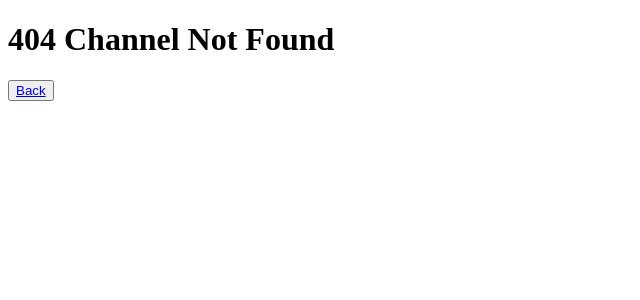
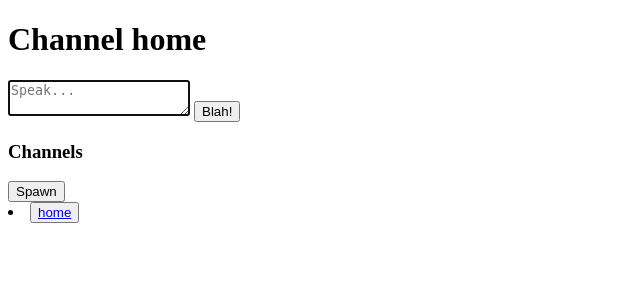
Before and after one commit to Matt-Farncomb/blah-blah-chat-app, a Flask app: page /channels/home in a window 1280 px wide. Shown: the top 300 px of the page, without its empty margins (0-640 px from the left). Run offline with Flask 2, Linux system fonts and the light colour scheme; the visitor is signed in with stand-in values (Sample User, id 1); some libraries are stand-ins or nearby versions.

Commit message:
added sql db functionality, auto increment bug in msgs table present

```diff
--- a/application.py
+++ b/application.py
@@ -4,7 +4,16 @@ from flask import Flask, render_template, request, session, redirect, url_for, j
 from flask_session import Session
 from flask_socketio import SocketIO, emit
 
+from sqlalchemy import create_engine
+from sqlalchemy.orm import scoped_session, sessionmaker
+from sqlalchemy import exc
+
 app = Flask(__name__)
+
+# Check for environment variable
+if not os.getenv("DATABASE_URL"):
+    raise RuntimeError("DATABASE_URL is not set")
+
 app.config["SECRET_KEY"] = os.getenv("SECRET_KEY")
 socketio = SocketIO(app)
 
@@ -13,8 +22,14 @@ app.config["SESSION_PERMANENT"] = False
 app.config["SESSION_TYPE"] = "filesystem"
 Session(app)
 
+engine = create_engine(os.getenv("DATABASE_URL"))
+db = scoped_session(sessionmaker(bind=engine))
+
+
+svr_reset = True
+
 #a dict to store key, value pairs of {channel string: messages list}
-channels = {}
+channels = {"home": {"chan_id":0,"msg_count":0, "msg_list":[]} }
 
 
 '''
@@ -25,11 +40,38 @@ they last visited. The redirect is stopped when user has either
 not visited previously or are hitting the 'back' button on the'channels'
  page as the 'chan-name' key will no longer be in sesson.
 '''
+# @app.route("/")
+# def index():
+# 	if "chan_name" not in session:
+# 		return render_template("index.html", channels=channels)
+# 	return redirect(url_for('channel_selection', chan=session["chan_name"]))
+
 @app.route("/")
-def index():
-	if "chan_name" not in session:
-		return render_template("index.html", channels=channels)
-	return redirect(url_for('channel_selection', chan=session["chan_name"]))
+def welcome():
+	# session.clear()
+	first_visit = True
+	global svr_reset
+	svr_reset = False
+
+	if "name" in session:
+		message = f"Welcome back, {session['name']}"
+		first_visit = False
+		if "chan_name" in session:
+			last_visited = session["chan_name"]
+		else:
+			last_visited = "home"
+	else:
+		message = f"Welcome to Blah-Blah! Sign-In!"
+		last_visited = "home"
+		# session.clear()
+
+
+
+	return render_template("welcome.html",
+		message=message,
+		first_visit=first_visit,
+		last_visited=last_visited)
+	# return redirect(url_for('channel_selection', chan=session["chan_name"]))
 
 
 '''
@@ -41,9 +83,24 @@ witht their name.
 def login():
  	name = request.form.get("name")
  	session["name"] = name
- 	return render_template("index.html", channels=channels)
+ 	# return render_template("/channels/home.html", channels=channels)
+ 	return redirect(url_for("channel_selection", chan="home"))
+ 	# return redirect(url_for('home'))
 
 
+@app.route("/logout", methods=["GET"])
+def logout():
+ 	session.clear()
+ 	return redirect(url_for('welcome'))
+
+
+
+# @app.route("/home", methods=["GET"])
+# def home():
+# 	if "name" not in session:
+# 		return render_template("welcome.html")
+# 	session["chan_name"] = "home"
+# 	return render_template("/channels/home.html", channels=channels)
 
 '''
 A link in the DOM is needed that can be created dynamically in js
@@ -68,10 +125,16 @@ page to 'chan' which is the channel they were last using.
 @app.route("/channels/<string:chan>", methods=["GET"])
 def channel_selection(chan):
 	# If channel in URL exists return it's template.
+	global svr_reset
+	if svr_reset == True:
+		svr_reset = False
+		return redirect(url_for('welcome'))
+
 	if chan in channels:
 		session["chan_name"] = chan
+		print("here: ", channels[chan]["msg_list"])
 		return render_template("channel_template.html",
-			messages=channels[chan]["msg_lst"],
+			messages=channels[chan]["msg_list"],
 			channels=channels,
 			current=chan)
 
@@ -82,13 +145,6 @@ def channel_selection(chan):
 	# channel does not exist and session has been cleared, inform
 	# user that channel does not exist
 	return render_template("error.html")
-
-
-
-
-
-
-
 
 '''
 Creates a key, value pair of message and sender. adds that to
@@ -107,16 +163,9 @@ be appended to DOM by js.
 @socketio.on("send message")
 def upload_msg(data):
 	maximum = 3
-	channels[session['chan_name']]["msg_count"] += 1
-	count = channels[session['chan_name']]["msg_count"]
-	# message = f"{session['name']}: {data['message']}"
 
-	new_msg = 	{
-				"id":f"msg_{count}",
-				"name": session['name'],
-				"message":data['message'],
-				"channel":session['chan_name']
-				}
+	new_msg = new_message(data)
+
 
 
 	# new_msg = msg_obj(	id=count,
@@ -126,9 +175,9 @@ def upload_msg(data):
 
 
 
-	if len(channels[session['chan_name']]["msg_lst"]) >= maximum:
+	if len(channels[session['chan_name']]["msg_list"]) >= maximum:
 		# del channels[session['chan_name']][0]
-		deleted = channels[session['chan_name']]["msg_lst"].pop(0)
+		deleted = channels[session['chan_name']]["msg_list"].pop(0)
 		print("this is deleted: ", deleted)
 		emit("delete msg", deleted['id'],
 			broadcast=True)
@@ -138,7 +187,7 @@ def upload_msg(data):
 		#python emits a command to delete id with number incremenetr minus maximum
 
 
-	channels[session['chan_name']]["msg_lst"].append(new_msg)
+	channels[session['chan_name']]["msg_list"].append(new_msg)
 
 	emit("broadcast message", new_msg,
 		broadcast=True)
@@ -150,31 +199,95 @@ ready to be appended to the DOM by client side JS.
 '''
 @socketio.on("send create")
 def create_channel(data):
+
 	chanName = data['chanName']
-	channels.update({ chanName:
-								{
-								"msg_count": 0,
-								"msg_lst": []
-								}
-					})
-
-	print("channels:", channels)
+	new_channel(chanName)
+	# channels.update({ chanName:
+	# 							{
+	# 							"msg_count": 0,
+	# 							"msg_lst": []
+	# 							}
+	# 				})
 
 	emit("create channel", chanName,
 		broadcast=True)
+
 
 '''
 Deletes the stored channel name from session enabling the user to
 return to the home page without being redirected.
 '''
+
+
+
 @app.route("/back")
 def back():
 	if "chan_name" in session:
 		del session["chan_name"]
-	return redirect(url_for('index'))
+	return redirect(url_for('home'))
+
+def new_channel(name):
+	# new_channel = \
+	# { name:
+	# 	{
+	# 	"msg_count":0,
+	# 	"msg_list":[]
+	# 	}
+	# }
+	# channels.update(new_channel)
+
+	db.execute('''INSERT INTO channels (channel_name)
+		VALUES (:channel_name)''', {"channel_name": name})
+	db.commit()
+
+	chan_id = db.execute('''SELECT id FROM channels
+		WHERE channel_name = :name''',
+		{"name":name}).fetchone()
+
+	new_channel = \
+	{ name:
+		{
+		"chan_id":chan_id.id,
+		"msg_count":0,
+		"msg_list":[]
+		}
+	}
+	channels.update(new_channel)
+
+	return new_channel
+
+#TODO:
+# Maybe experiment with making db queries in a different fucntion
+# ... so it does not slow down real time messaging (if it even slows it down)
+
+def new_message(data):
+	channels[session['chan_name']]["msg_count"] += 1
+	count = channels[session['chan_name']]["msg_count"]
+	# message = f"{session['name']}: {data['message']}"
+
+	new_message = \
+		{
+			"id":f"msg_{count}",
+			"name": session['name'],
+			"message":data['message'],
+			"chan_id":channels[session['chan_name']]['chan_id'],
+			"channel":session['chan_name']
+		}
+
+	db.execute('''INSERT INTO messages
+		(name, message, channel_id)
+		VALUES (:name, :message, :chan_id)''',
+		{"name":new_message["name"],
+		"message":new_message["message"],
+		"chan_id":new_message["chan_id"]})
+	db.commit()
+
+	return new_message
 
 
-
-
-
-#
+	# return	{
+	# 			"id":f"msg_{count}",
+	# 			"name": session['name'],
+	# 			"message":data['message'],
+	# 			"channel":session['chan_name']
+	# 		}
--- a/static/channel.js
+++ b/static/channel.js
@@ -58,4 +58,22 @@ document.addEventListener('DOMContentLoaded', () => {
         old_msg.style.display = 'none';
     });
 
+    socket.on('create channel', chanName => {
+        const sp = document.createElement('span')
+        jc = document.querySelector('#jinja_channels');
+        sp.innerHTML = `<li><button>
+                            <a href="/channels/${chanName}">${chanName}
+                        </button></li>`;
+        jc.appendChild(sp)
+
+    });
+
+    //other fucntions
+    document.querySelector('#create').onclick = () => {
+
+        saveChan.hidden = false;
+        chanName.hidden = false;
+
+        };
+
 });
--- a/templates/channel_template.html
+++ b/templates/channel_template.html
@@ -22,11 +22,9 @@
 <!-- <input type="submit" name="Blah!"> -->
 
 <h3>Channels</h3>
-<br>
+<button id="create">Spawn</button>
 <input id='chan-name' type='text' hidden></input>
 <button id='save-chan' hidden>Save</button>
-
-
 
 
 <!-- MAKE A LOOP THAT PRINTS OUT THE VALUE -->
@@ -40,9 +38,9 @@
 <!-- </form> -->
 {% endfor %}
 
-<span id="jina_channels"></span>
+<span id="jinja_channels"></span>
 
-<br>
-<button><a href="{{ url_for('back') }}">Back</button>
+<!-- <br>
+<button><a href="{{ url_for('back') }}">Back</button> -->
 
 {% endblock %}
--- a/templates/error.html
+++ b/templates/error.html
@@ -1,11 +1,11 @@
 {% extends "template.html" %}
 
 {% block heading %}
-    404 Channel Not Found
+    404 Channel Not Found. This may have been deleted in your absence or a server reset wiped it from the system.
 {% endblock %}
 
 {% block body %}
 
-<button><a href="{{ url_for('index') }}">Back</button>
+<button><a href="{{ url_for('channel_selection', chan='home') }}">Back</button>
 
 {% endblock %}
```
Also changed, not shown: templates/index.html (+1 -20 lines), templates/welcome.html (added, +24 -0 lines).
